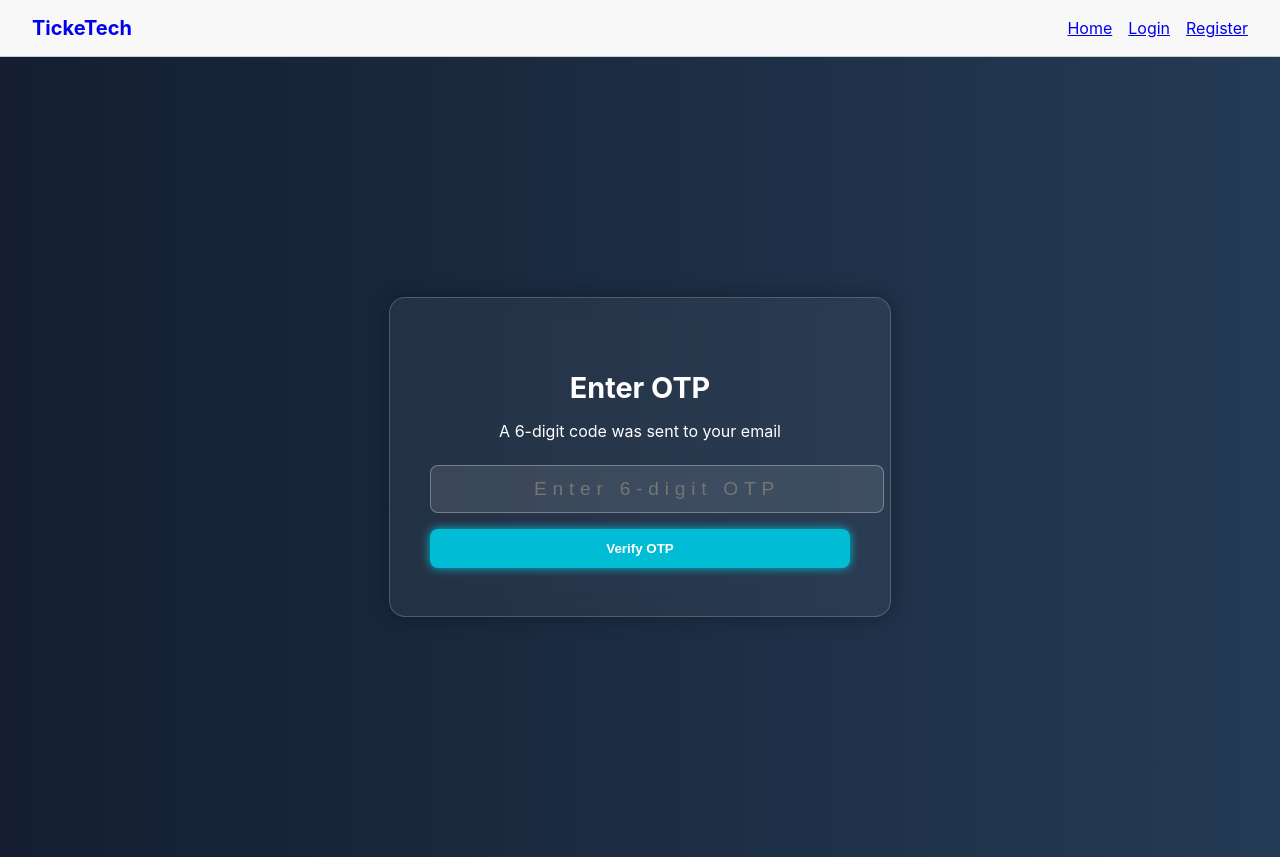
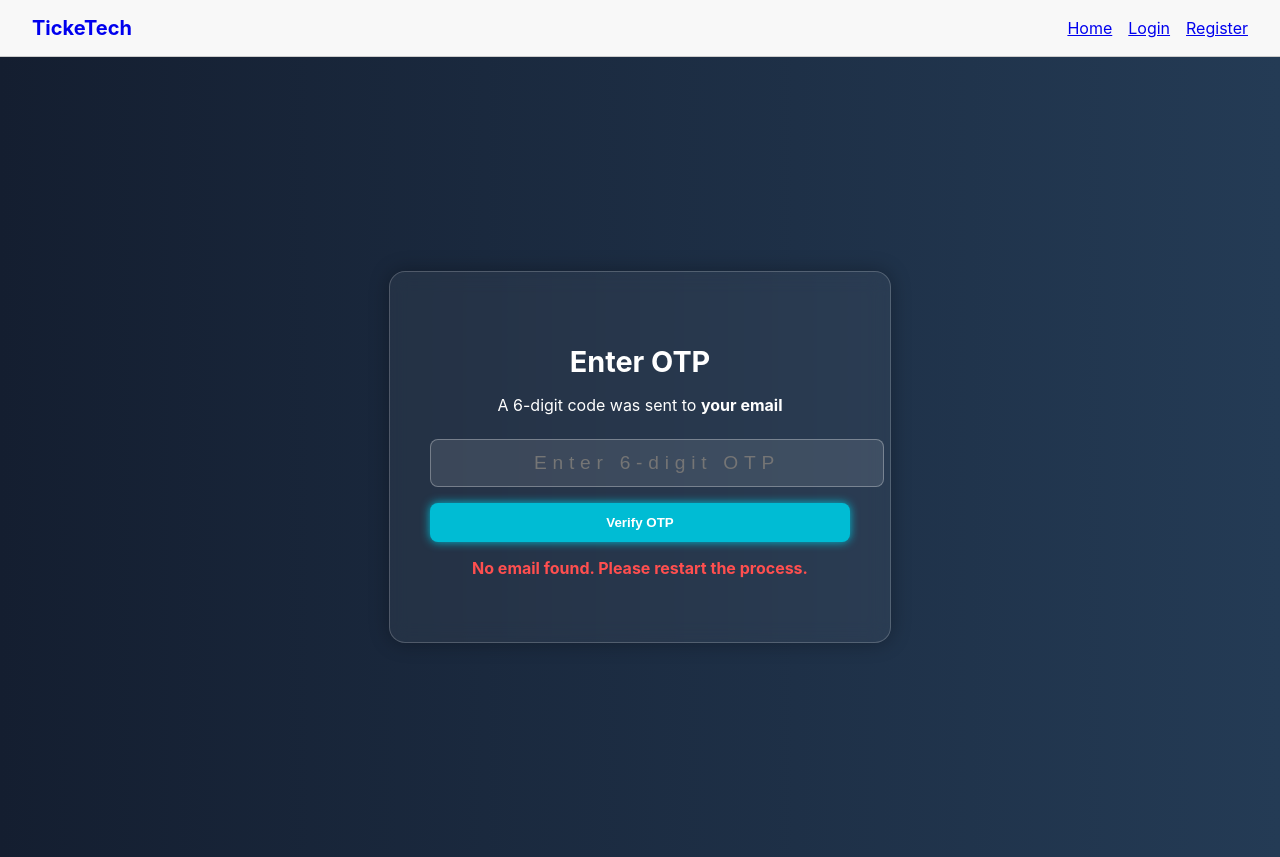
Before and after one commit to Assem-boop/TickeTech, a React (Create React App) app in the folder frontend/: page /verify-otp in a window 1280 px wide. Built offline with nearby package versions, Linux system fonts and the light colour scheme.

Commit message:
ForgetPassword3 GUI Commit

```diff
--- a/frontend/src/pages/SendOtp.jsx
+++ b/frontend/src/pages/SendOtp.jsx
@@ -15,10 +15,14 @@ const SendOtp = () => {
 
     try {
       const res = await api.post("/api/v1/forgot-password/send-otp", { email });
-      localStorage.setItem("otpEmail", email); // Save for next step
+
+      // ✅ Store for later steps
+      localStorage.setItem("otpEmail", email);
+
       setSuccess("✅ OTP sent to your email.");
       setTimeout(() => navigate("/verify-otp"), 1500);
     } catch (err) {
+      console.error("Send OTP Error:", err);
       setError(err.response?.data?.message || "Failed to send OTP.");
     }
   };
@@ -50,7 +54,7 @@ const SendOtp = () => {
   );
 };
 
-// ✨ Styles
+// 🎨 Reuse styles
 const pageStyle = {
   height: "100vh",
   background: "linear-gradient(to right, #0f0c29, #302b63, #24243e)",
--- a/frontend/src/pages/VerifyOtp.jsx
+++ b/frontend/src/pages/VerifyOtp.jsx
@@ -1,13 +1,22 @@
-import React, { useState } from "react";
+import React, { useState, useEffect } from "react";
 import api from "../api/axiosConfig";
 import { useNavigate } from "react-router-dom";
 
 const VerifyOtp = () => {
   const navigate = useNavigate();
-  const email = localStorage.getItem("otpEmail") || "";
   const [otp, setOtp] = useState("");
+  const [email, setEmail] = useState("");
   const [error, setError] = useState("");
   const [success, setSuccess] = useState("");
+
+  useEffect(() => {
+    const savedEmail = localStorage.getItem("otpEmail");
+    if (!savedEmail) {
+      setError("No email found. Please restart the process.");
+    } else {
+      setEmail(savedEmail);
+    }
+  }, []);
 
   const handleSubmit = async (e) => {
     e.preventDefault();
@@ -17,8 +26,9 @@ const VerifyOtp = () => {
     try {
       await api.post("/api/v1/forgot-password/verify-otp", {
         email,
-        otp,
+        code: otp,
       });
+
       setSuccess("✅ OTP verified successfully!");
       setTimeout(() => navigate("/reset-password"), 1500);
     } catch (err) {
@@ -31,7 +41,7 @@ const VerifyOtp = () => {
       <div style={glassBox}>
         <h2 style={titleStyle}>Enter OTP</h2>
         <p style={{ textAlign: "center", marginBottom: "1.5rem" }}>
-          A 6-digit code was sent to your email
+          A 6-digit code was sent to <strong>{email || "your email"}</strong>
         </p>
         <form onSubmit={handleSubmit}>
           <input
```
